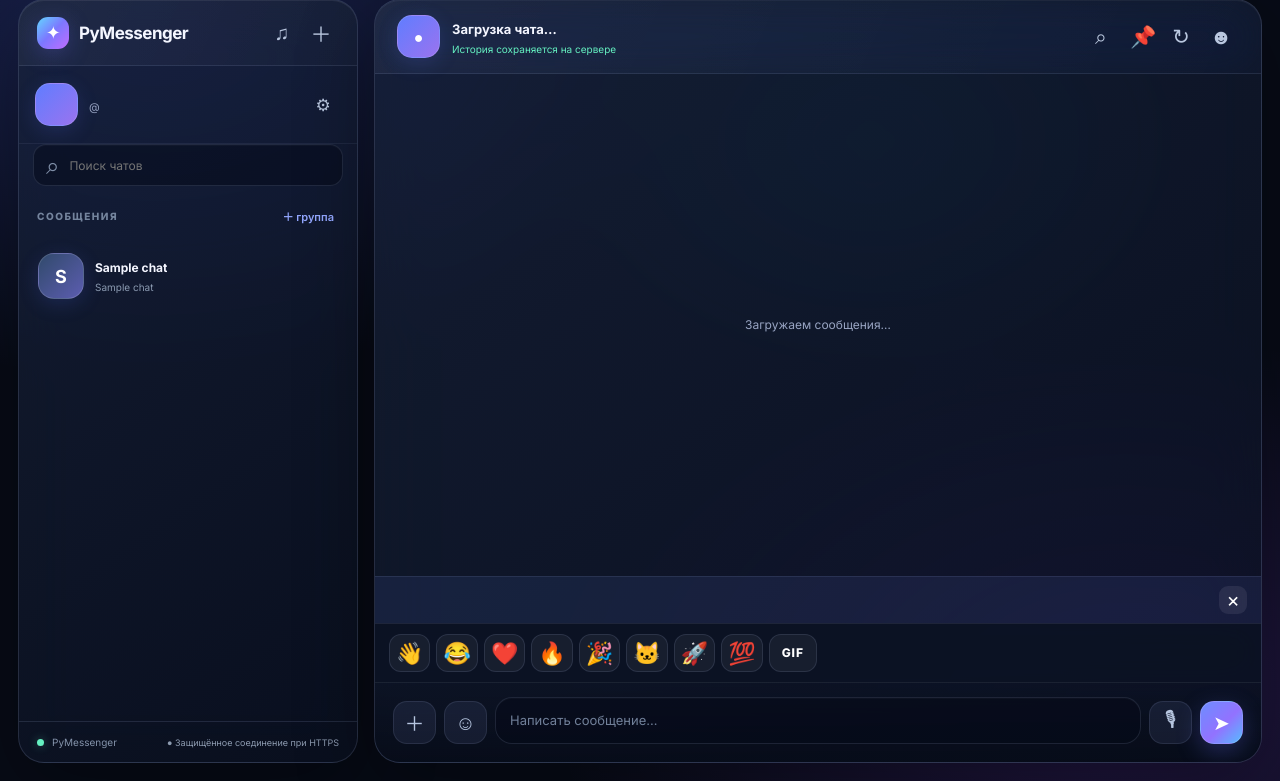
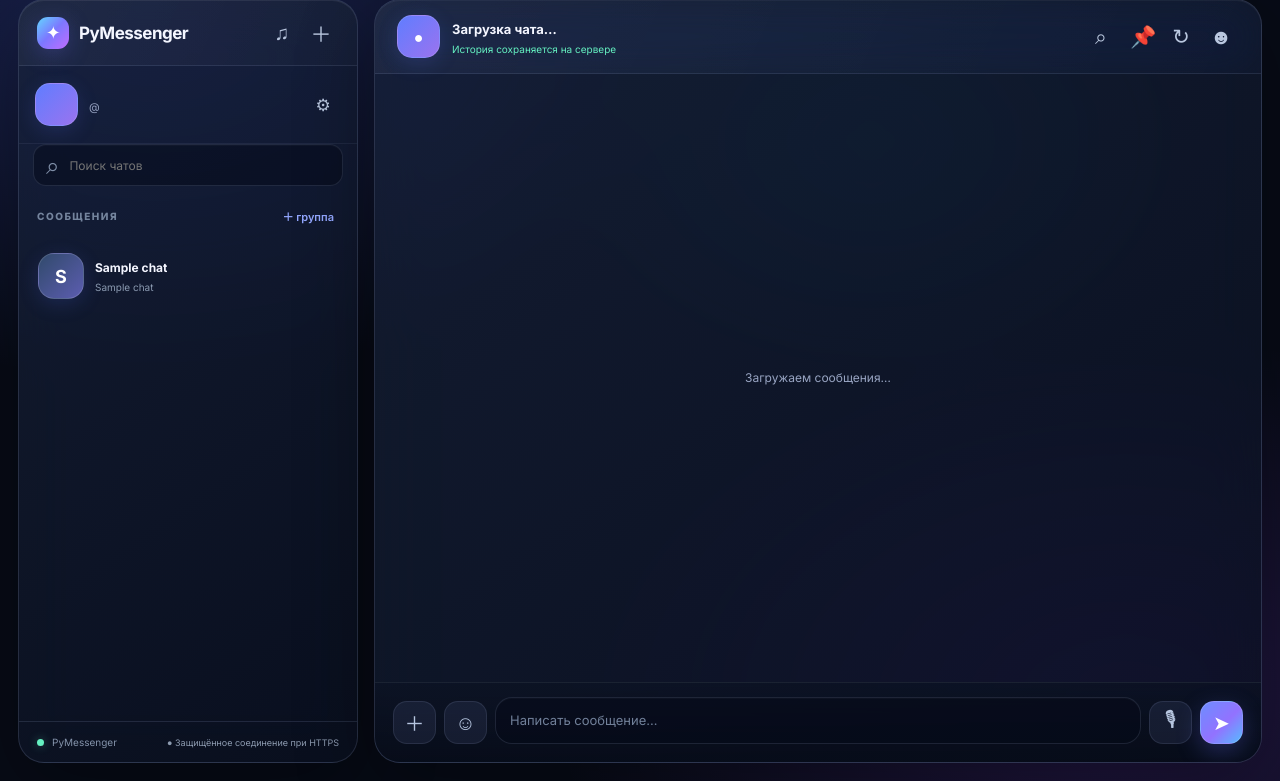
Before and after one commit to Ruslan5955/PyMessenger-Android., a Python web app: template templates/messenger.html in a window 1280 px wide. Shown: the part 19-800 px from the top of the page. Run offline with Jinja, Linux system fonts and the light colour scheme; the template is opened without the code that fills it: most values are stand-ins (such as "Sample title", 1, 10 or a date in 2020).

Commit message:
Fix hidden states for sticker and message tool panels

```diff
--- a/static/features.css
+++ b/static/features.css
@@ -144,3 +144,5 @@
  .reply-quote span{max-width:65vw}
  .sticker-panel{padding:8px 10px}
 }
+
+.sticker-panel[hidden],.message-tools[hidden],.pinned-tools[hidden],.reply-preview[hidden]{display:none!important}
```
